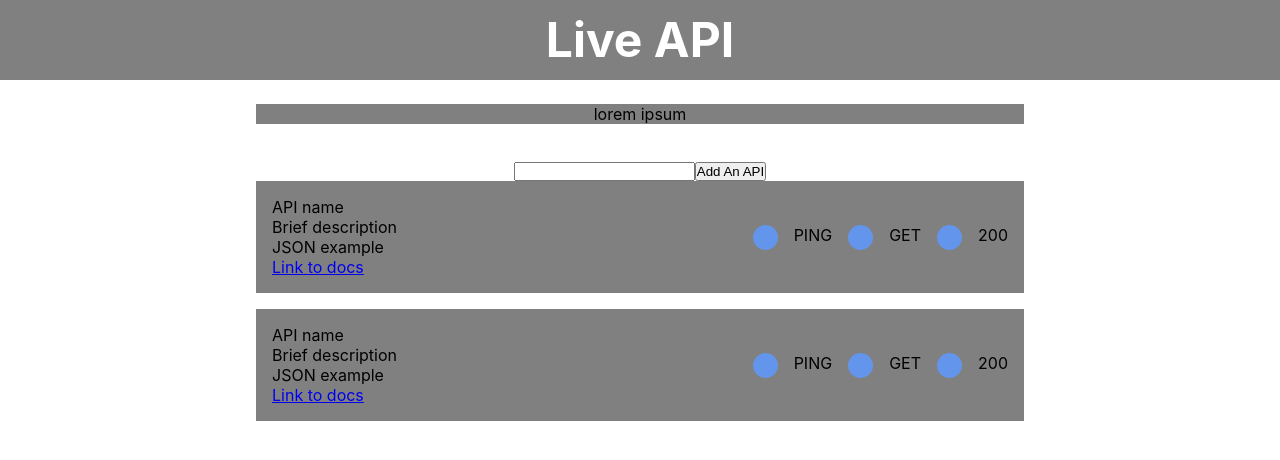
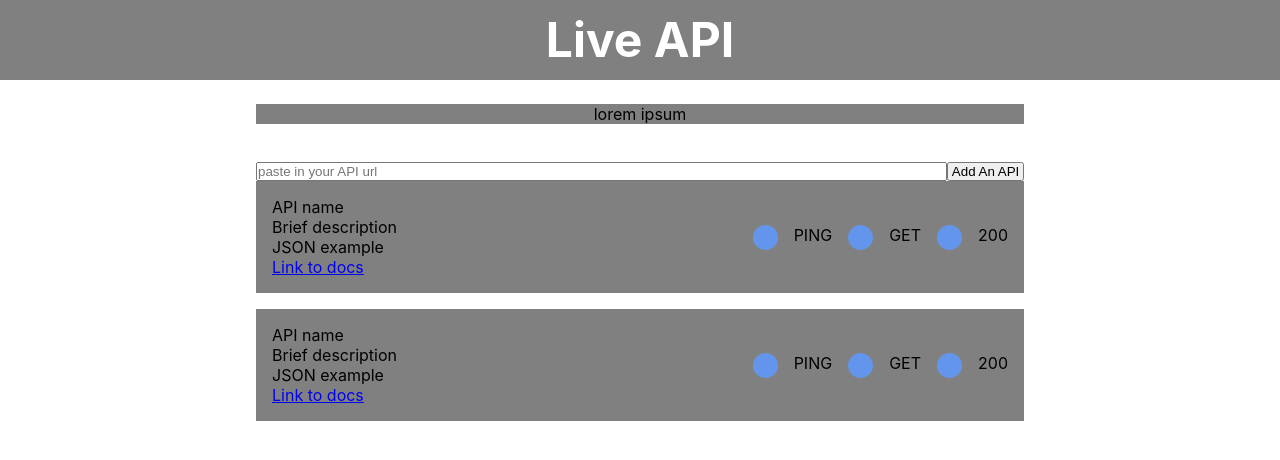
Before and after one commit to fruminski/bc13_w9_project-frontend-score, a React (Create React App) app in the folder live-api/: page / in a window 1280 px wide. Shown: the top 460 px of the page. Built offline with nearby package versions, Linux system fonts and the light colour scheme; no server answers.

Commit message:
connected front-end and backend

```diff
--- /dev/null
+++ b/live-api/src/Components/AddApi/AddApi.css
@@ -0,0 +1,11 @@
+.add-api-container{
+    width: 60vw;
+    margin: 0 auto;
+}
+
+.input {
+    width: 90%
+}
+button {
+    width: 10%;
+}
--- a/live-api/src/Components/AddApi/AddApi.js
+++ b/live-api/src/Components/AddApi/AddApi.js
@@ -1,14 +1,17 @@
-import React from "react"
+import React from "react";
+import "./AddApi.css";
 
 function AddApi() {
-return(
-<div>
- <input
- type="text"
-className = "input"
-></input>
-<button type="button">Add An API</button>
-</div>
-)}
+  return (
+    <div className="add-api-container">
+      <input
+        type="text"
+        className="input"
+        placeholder="paste in your API url"
+      ></input>
+      <button>Add An API</button>
+    </div>
+  );
+}
 
-export default AddApi
+export default AddApi;
--- a/live-api/src/Components/App/App.js
+++ b/live-api/src/Components/App/App.js
@@ -1,10 +1,20 @@
 import React from "react";
 import Header from "../Header/Header";
 import ListOfApis from "../ListOfApis/ListOfApis";
+import { useEffect } from "react";
 import "./App.css";
 import AddApi from "../AddApi/AddApi";
 
 function App() {
+  useEffect(() => {
+    async function getData() {
+      const response = await fetch("http://localhost:3001/api/");
+      const data = await response.json();
+      console.log(data);
+    }
+    getData();
+  }, []);
+
   return (
     <div className="app-container">
       <Header />
--- a/live-api/src/Components/Header/Header.css
+++ b/live-api/src/Components/Header/Header.css
@@ -17,6 +17,5 @@ h1{
 
 .header-container p{
     width: 60vw;
-
     background-color: gray;
 }
--- a/live-api/src/Components/ListElement/ListElement.css
+++ b/live-api/src/Components/ListElement/ListElement.css
@@ -6,7 +6,7 @@
     background-color: gray;
     /* height: 3em; */
     padding: 1em;
-    gap: 3em;
+
 }
 
 .one-liner-container{
```
